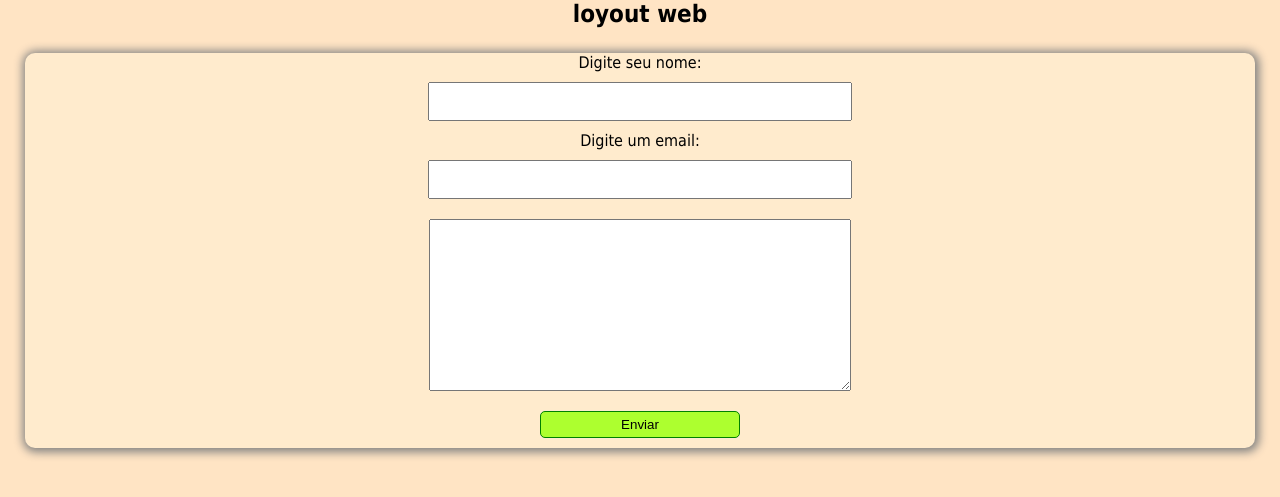
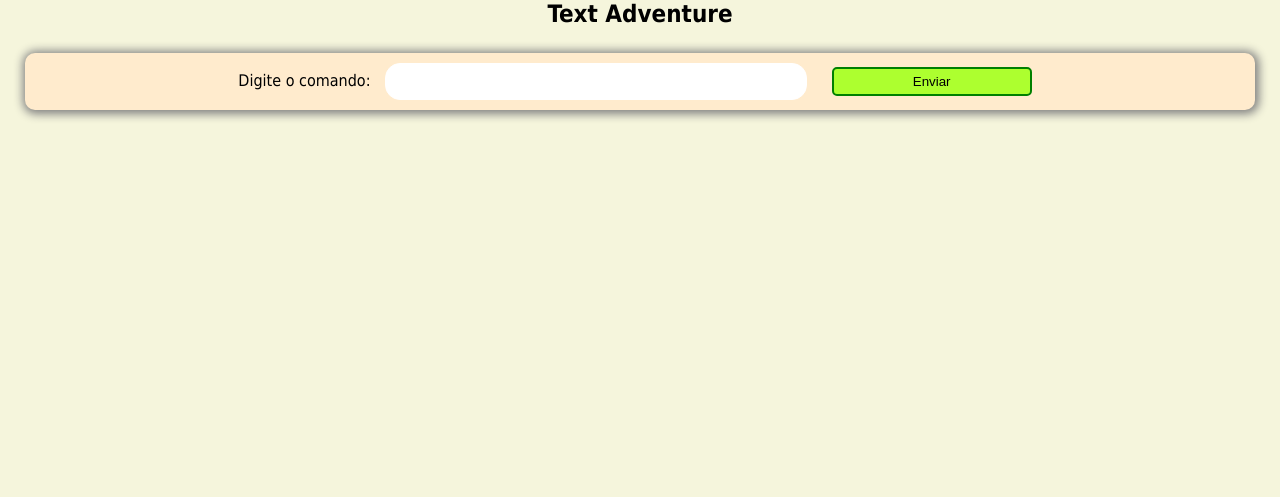
Before and after one commit to Azvedo-06/TechAcademy03, a PHP site: page / in a window 1280 px wide. Shown: the top 497 px of the page. Run offline with PHP 8.4, Linux system fonts and the light colour scheme.

Commit message:
alterações no html onde vai fica o game

```diff
--- a/css/style.css
+++ b/css/style.css
@@ -4,7 +4,7 @@
 }
 
 body {
-  background-color: bisque;
+  background-color: beige;
   font-family: Tahoma, sans-serif;
 }
 
@@ -20,25 +20,29 @@ h2 {
   box-shadow: gray 1px 1px 10px 3px;
 }
 .container form {
-  display: flex;
-  flex-direction: column;
   text-align: center;
   margin: 10px;
   width: auto;
-  align-items: center;
 }
-.container form input, .container form textarea {
+.container form input {
   margin: 10px;
   width: 400px;
+  border-radius: 15px;
   padding: 10px;
+  border: 1px solid white;
 }
 .container form .submit {
   padding: 5px;
   border-radius: 5px;
-  border: 1px solid green;
+  border: 2px solid green;
+  cursor: pointer;
   background-color: greenyellow;
   margin: 10px;
   width: 200px;
 }
+.container form .submit:hover {
+  background-color: green;
+  transition: 500ms;
+}
 
 /*# sourceMappingURL=style.css.map */
--- a/css/style.scss
+++ b/css/style.scss
@@ -4,7 +4,7 @@
 }
 
 body {
-    background-color: bisque;
+    background-color: beige;
     font-family: Tahoma, sans-serif;
 
 }
@@ -20,24 +20,28 @@ h2 {
     border-radius: 10px;
     box-shadow: gray 1px 1px 10px 3px;
     form {
-        display: flex;
-        flex-direction: column;
         text-align: center;
         margin: 10px;
         width: auto;
-        align-items: center;
-        input , textarea {
+        input {
             margin: 10px;
             width: 400px;
+            border-radius: 15px;
             padding: 10px;
+            border: 1px solid white;
         }
         .submit {
             padding: 5px;
             border-radius: 5px;
-            border: 1px solid green;
+            border: 2px solid green;
+            cursor: pointer;
             background-color: greenyellow;
             margin: 10px;
             width: 200px;
+            &:hover {
+                background-color: green;
+                transition: 500ms;
+            }
         }
     }
 }
--- a/index.html
+++ b/index.html
@@ -7,15 +7,12 @@
     <link rel="stylesheet" href="css/style.css">
 </head>
 <body>
-    <h2>loyout web</h2>
+    <h2>Text Adventure</h2>
 
     <div class="container">
         <form>
-            <label for="nome">Digite seu nome:</label>
+            <label for="nome">Digite o comando:</label>
             <input type="text" required>
-            <label for="email">Digite um email:</label>
-            <input type="email" name="email" id="email" required inputmode="email">
-            <textarea name="texto" id="texto" required rows="10" cols="20"></textarea>
             <button type="submit" class="submit">Enviar</button>
         </form>
     </div>
```
Also changed, not shown: 2 other files.
